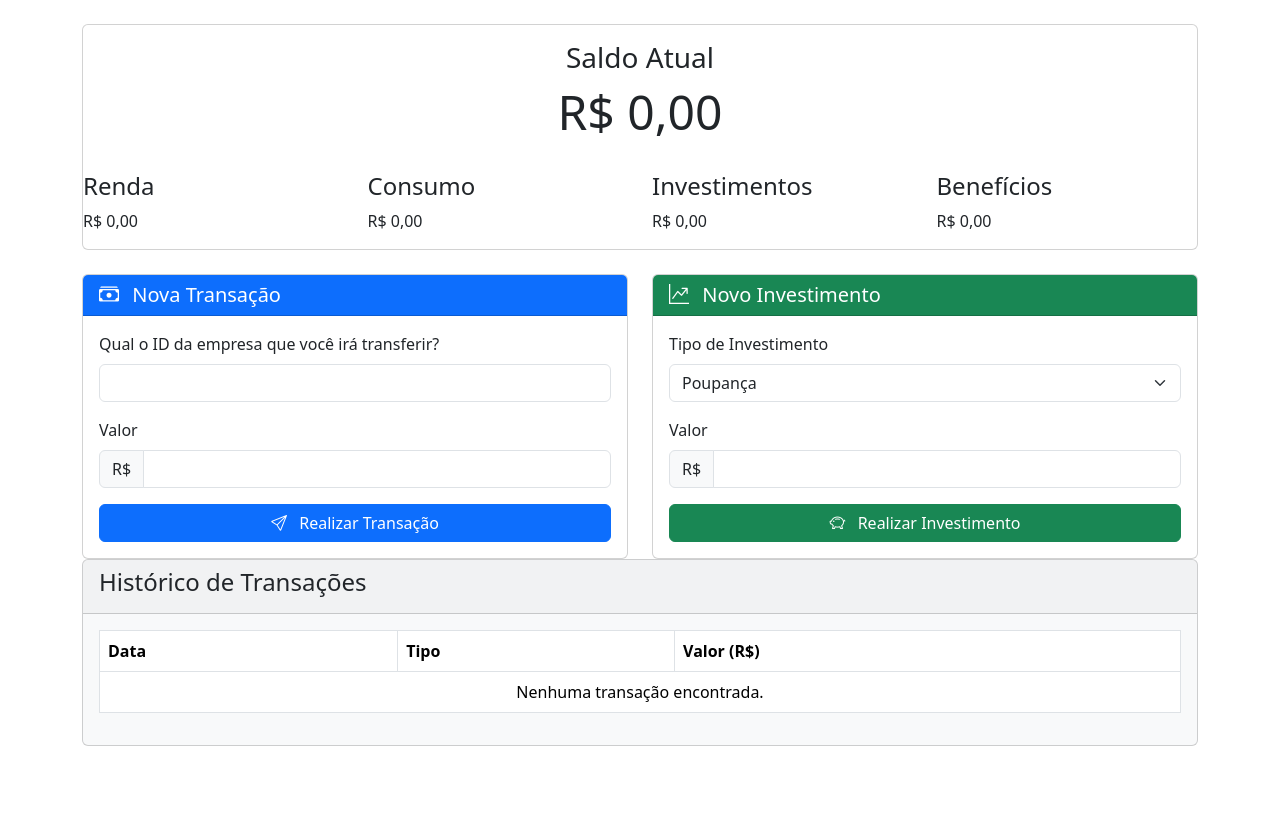
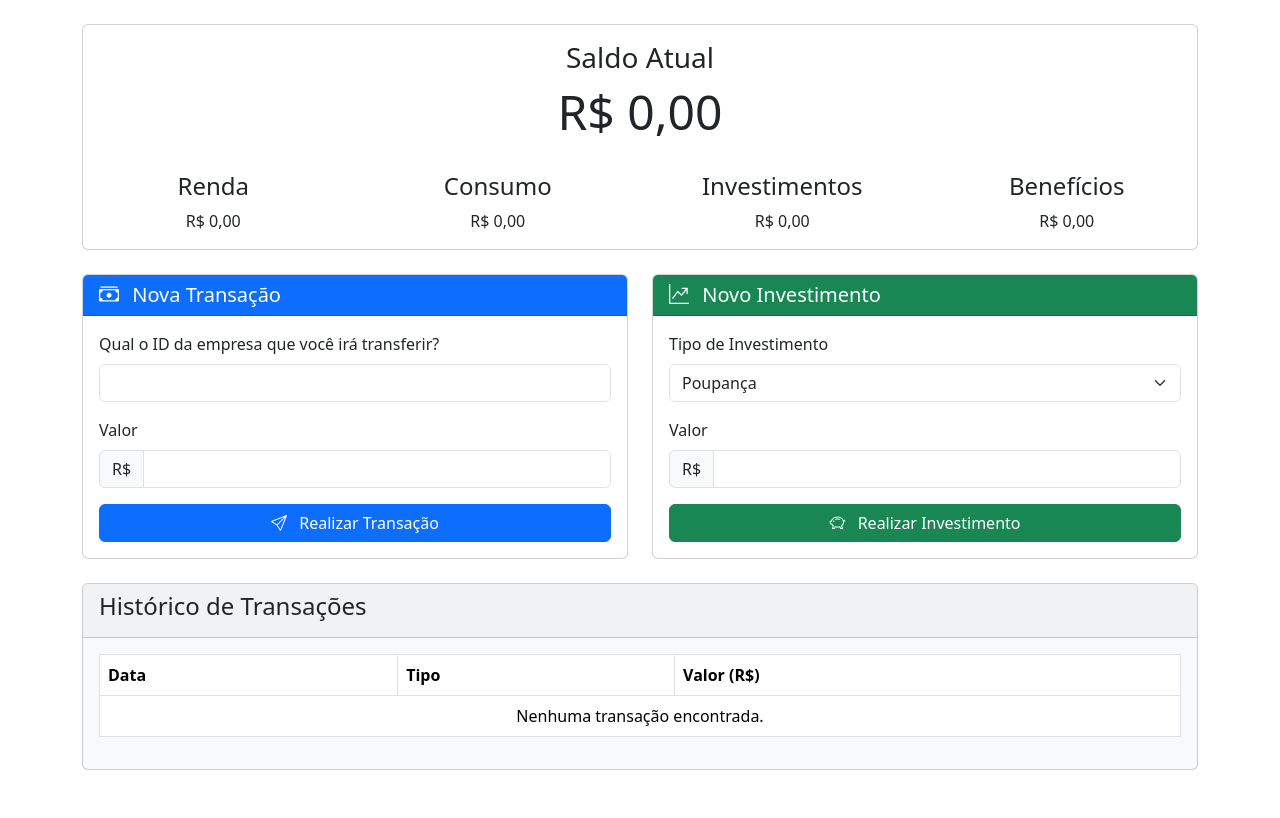
Before and after one commit to gab3mioni/sistemaFluxoRenda, a PHP site: page /familia in a window 1280 px wide. Before the commit the page ends 746 px from the top, so only its background shows below. Run offline with PHP 8.4, Linux system fonts and the light colour scheme; data that the repository does not hold is empty.

Commit message:
style: Arrumando css

```diff
--- a/app/views/familia.php
+++ b/app/views/familia.php
@@ -23,7 +23,7 @@
                     </p>
                 </div>
 
-                <div class="row">
+                <div class="row text-center">
                     <div class="col-md-3">
                         <h4 class="card-title">Renda</h4>
                         <p>
@@ -137,7 +137,7 @@
 
     </div>
 
-    <div class="card bg-light mb-4">
+    <div class="card bg-light my-4">
         <div class="card-header">
             <h4>Histórico de Transações</h4>
         </div>
```
